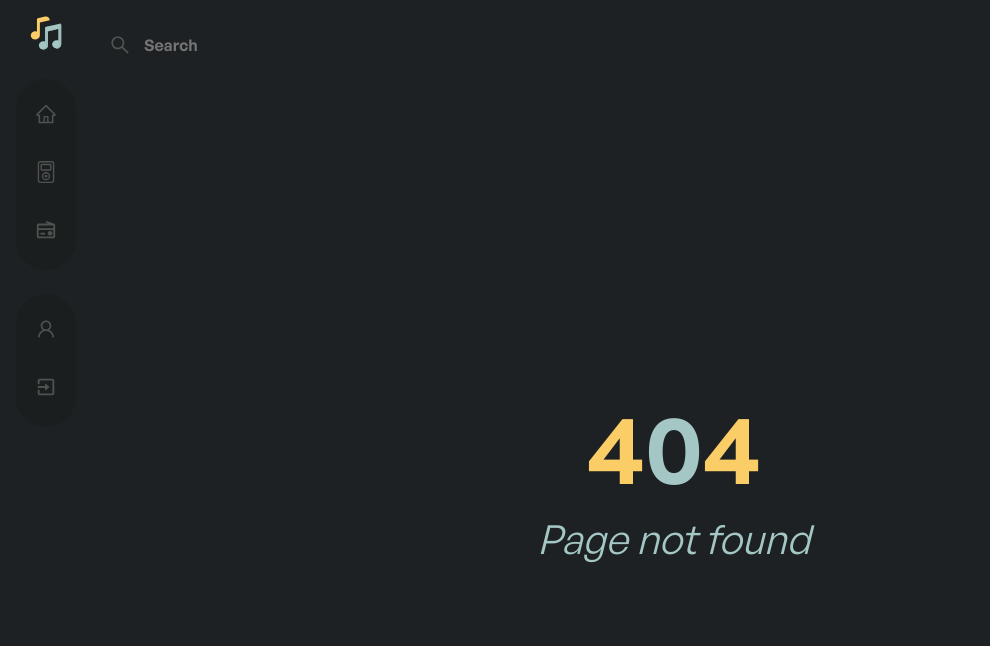
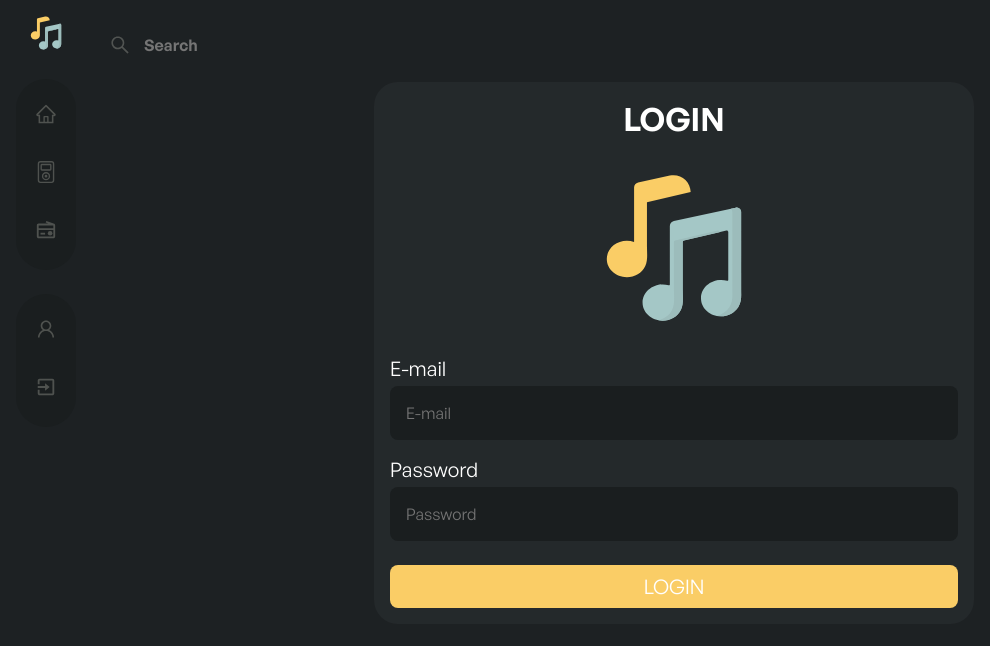
Before and after one commit to Rafaelnoll/React-music, a React (Vite) app: page /login in a window 1280 px wide. Before the commit this address had no page. Shown: the top 646 px of the page, without its empty margins (0-990 px from the left). Built offline with nearby package versions, Linux system fonts and the light colour scheme.

Commit message:
Adding the style of login and register pages

```diff
--- a/src/App.jsx
+++ b/src/App.jsx
@@ -6,6 +6,8 @@ import { Collections } from "./Templates/Collections";
 import { MusicPlayerProvider } from "./contexts/MusicPlayerContext";
 import { MusicPlayer } from "./components/MusicPlayer";
 import { Page404 } from "./Templates/Page404";
+import { Login } from "./Templates/Login";
+import { Register } from "./Templates/Register";
 
 function App() {
 
@@ -17,6 +19,8 @@ function App() {
 					<Routes>
 						<Route path="/album/:id" element={<Album />} />
 						<Route path="/collections" element={<Collections />} />
+						<Route path="/login" element={<Login />} />
+						<Route path="/register" element={<Register />} />
 						<Route path="/" element={<Home />} />
 						<Route path="/*" element={<Page404 />} />
 					</Routes>
--- /dev/null
+++ b/src/Templates/Login/index.jsx
@@ -0,0 +1,26 @@
+import { Main } from "../../components/Main";
+import { FormContainer } from "./styles";
+import Logo from "../../assets/imgs/logo.svg";
+
+export function Login() {
+	return (
+		<Main>
+			<FormContainer>
+				<strong>Login</strong>
+				<div className="image-box">
+					<img src={Logo} alt="Logo, two music notes" />
+				</div>
+				<form>
+					<label>E-mail</label>
+					<input placeholder="E-mail" type="email" />
+					<label>Password</label>
+					<input placeholder="Password" type="password" />
+					<button>
+						Login
+					</button>
+				</form>
+			</FormContainer>
+
+		</Main>
+	);
+}
--- /dev/null
+++ b/src/Templates/Login/styles.js
@@ -0,0 +1,68 @@
+import styled from "styled-components";
+
+export const FormContainer = styled.div`
+	max-width:600px;
+	margin:0 auto;
+	background-color:rgba(51, 55, 59, 0.37);;
+	border-radius:24px;
+	padding:16px;
+
+	display:flex;
+	flex-direction:column;
+	justify-content:center;
+
+	.image-box{
+		width:100%;
+		display:flex;
+		justify-content:center;
+		margin:16px 0;
+
+		img{
+			min-width:150px;
+			max-width:200px;
+		}
+	}
+
+	strong{
+		color: #fff;
+		font-size: 32px;
+		text-transform:uppercase;
+		text-align:center;
+		margin-bottom:16px;
+	}
+
+	form{
+		display:flex;
+		flex-direction:column;
+		margin-top:16px;
+
+		label{
+			color:#fff;
+			font-size:20px;
+			margin-bottom:4px;
+		}
+
+		input{
+			background-color:#1A1E1F;
+			border:none;
+			padding: 16px;
+			border-radius:8px;
+			color:#fff;
+			font-size:16px;
+			margin-bottom:16px;
+		}
+
+		button{
+			font-size:20px;
+			text-transform:uppercase;
+			background-color:#FACD66;
+			border-radius:8px;
+			border:none;
+			padding: 8px 16px;
+			color: #fff;
+			margin-top:8px;
+		}
+	}
+
+
+`;
--- /dev/null
+++ b/src/Templates/Register/index.jsx
@@ -0,0 +1,28 @@
+import { Main } from "../../components/Main";
+import { FormContainer } from "./styles";
+import Logo from "../../assets/imgs/logo.svg";
+
+export function Register() {
+	return (
+		<Main>
+			<FormContainer>
+				<strong>Register</strong>
+				<div className="image-box">
+					<img src={Logo} alt="Logo, two music notes" />
+				</div>
+				<form>
+					<label>E-mail</label>
+					<input placeholder="E-mail" type="email" />
+					<label>Password</label>
+					<input placeholder="Password" type="password" />
+					<label>Repeat password</label>
+					<input placeholder="Password (repeat)" type="password" />
+					<button>
+						Register
+					</button>
+				</form>
+			</FormContainer>
+
+		</Main>
+	);
+}
--- /dev/null
+++ b/src/Templates/Register/styles.js
@@ -0,0 +1,68 @@
+import styled from "styled-components";
+
+export const FormContainer = styled.div`
+	max-width:600px;
+	margin:0 auto;
+	background-color:rgba(51, 55, 59, 0.37);;
+	border-radius:24px;
+	padding:16px;
+
+	display:flex;
+	flex-direction:column;
+	justify-content:center;
+
+	.image-box{
+		width:100%;
+		display:flex;
+		justify-content:center;
+		margin:16px 0;
+
+		img{
+			min-width:150px;
+			max-width:200px;
+		}
+	}
+
+	strong{
+		color: #fff;
+		font-size: 32px;
+		text-transform:uppercase;
+		text-align:center;
+		margin-bottom:16px;
+	}
+
+	form{
+		display:flex;
+		flex-direction:column;
+		margin-top:16px;
+
+		label{
+			color:#fff;
+			font-size:20px;
+			margin-bottom:4px;
+		}
+
+		input{
+			background-color:#1A1E1F;
+			border:none;
+			padding: 16px;
+			border-radius:8px;
+			color:#fff;
+			font-size:16px;
+			margin-bottom:16px;
+		}
+
+		button{
+			font-size:20px;
+			text-transform:uppercase;
+			background-color:#FACD66;
+			border-radius:8px;
+			border:none;
+			padding: 8px 16px;
+			color: #fff;
+			margin-top:8px;
+		}
+	}
+
+
+`;
```
